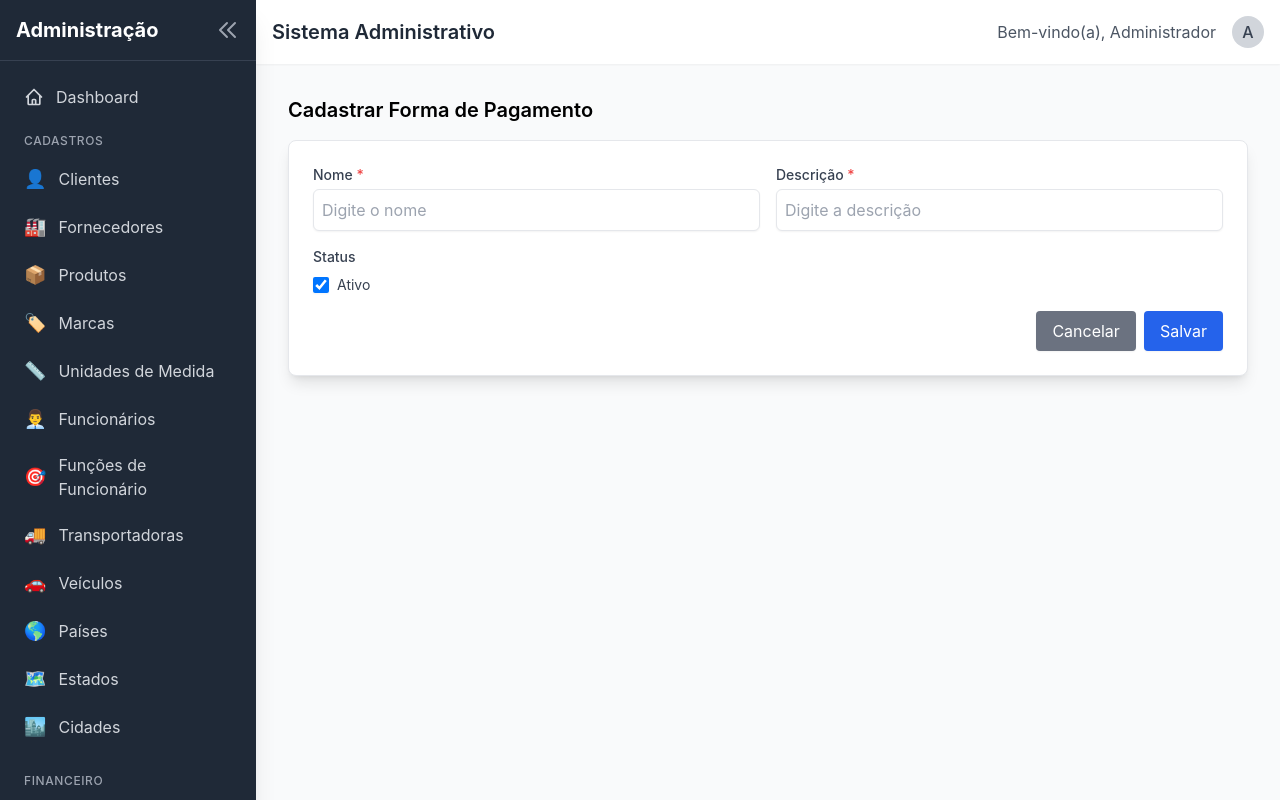
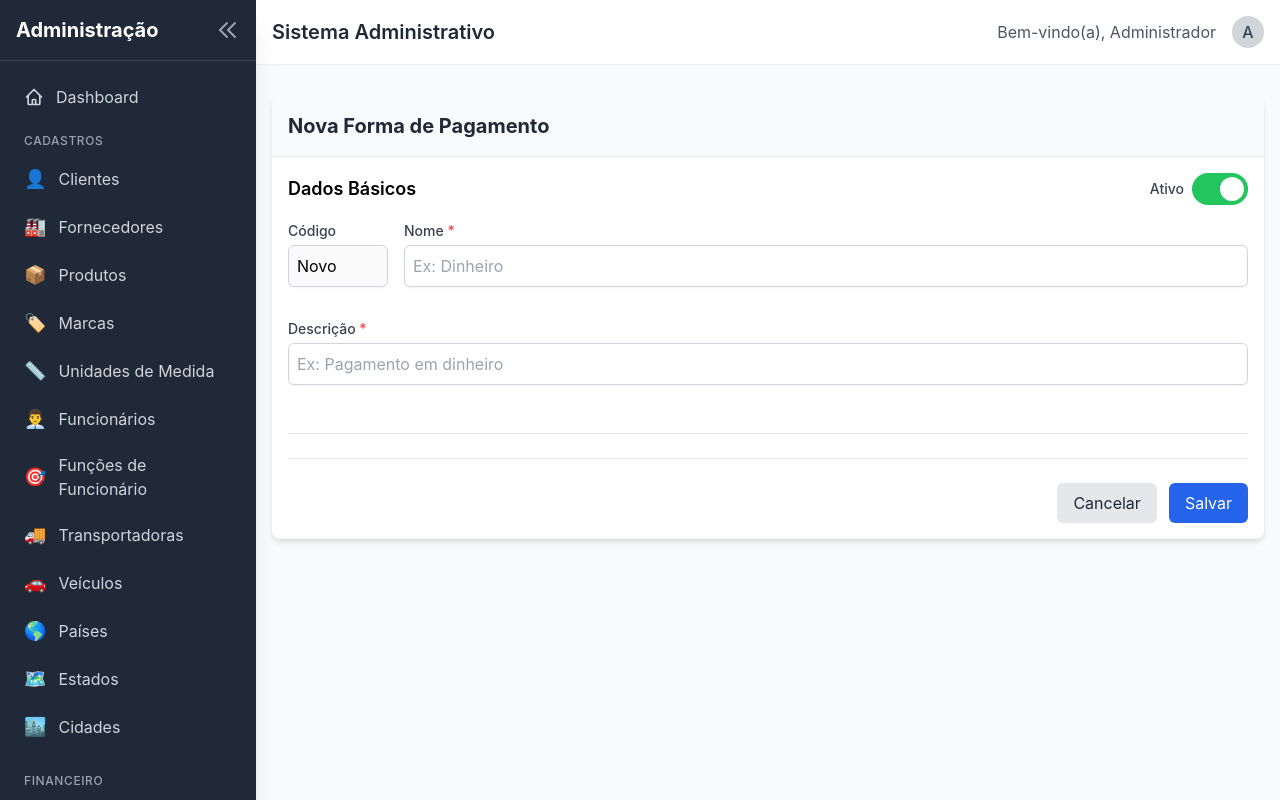
Before and after one commit to Dallacort/Projeto_PraticaPro, a React (Create React App) app in the folder PizzariaGraff/frontend/: page /formas-pagamento/novo in a window 1280 px wide. Shown: the top 800 px of the page. Built offline with nearby package versions, Linux system fonts and the light colour scheme.

Commit message:
Forma de pagamento pronto

```diff
--- /dev/null
+++ b/PizzariaGraff/frontend/src/components/modals/FormaPagamentoViewModal.tsx
@@ -0,0 +1,100 @@
+import React from 'react';
+import { FormaPagamento } from '../../types';
+import ViewModal from './ViewModal';
+
+interface FormaPagamentoViewModalProps {
+  isOpen: boolean;
+  onClose: () => void;
+  formaPagamento: FormaPagamento | null;
+  loading?: boolean;
+}
+
+/**
+ * Modal de visualização específico para Formas de Pagamento
+ * Baseado no layout padrão definido para ClienteViewModal
+ */
+const FormaPagamentoViewModal: React.FC<FormaPagamentoViewModalProps> = ({
+  isOpen,
+  onClose,
+  formaPagamento,
+  loading = false
+}) => {
+  return (
+    <ViewModal
+      isOpen={isOpen}
+      onClose={onClose}
+      title="Visualizar Forma de Pagamento"
+      loading={loading}
+    >
+      {formaPagamento ? (
+        <div className="space-y-6">
+          {/* Dados básicos */}
+          <div className="border-b pb-4">
+            <div className="flex justify-between items-center mb-4">
+              <h3 className="text-lg font-semibold">Dados Básicos</h3>
+              <span className={`px-2 py-1 rounded text-xs ${formaPagamento.ativo ? 'bg-green-100 text-green-800' : 'bg-red-100 text-red-800'}`}>
+                {formaPagamento.ativo ? 'Ativo' : 'Inativo'}
+              </span>
+            </div>
+
+            <div className="grid grid-cols-1 md:grid-cols-2 gap-4">
+              <div>
+                <p className="text-sm font-medium text-gray-500">ID</p>
+                <p className="font-semibold">{formaPagamento.id}</p>
+              </div>
+
+              <div>
+                <p className="text-sm font-medium text-gray-500">Nome</p>
+                <p className="font-semibold">{formaPagamento.nome}</p>
+              </div>
+
+              <div className="col-span-1 md:col-span-2">
+                <p className="text-sm font-medium text-gray-500">Descrição</p>
+                <p className="font-semibold">{formaPagamento.descricao}</p>
+              </div>
+            </div>
+          </div>
+
+          {/* Informações do registro com datas */}
+          <div className="col-span-1 md:col-span-2 mt-4 pt-4 border-t">
+            <h4 className="text-sm font-medium text-gray-700 mb-2">Informações do Registro</h4>
+            <div className="grid grid-cols-1 md:grid-cols-2 gap-x-4 gap-y-2">
+              {formaPagamento.dataCadastro && (
+                <div>
+                  <p className="text-xs text-gray-500">Data de Cadastro</p>
+                  <p className="text-sm font-semibold">
+                    {new Date(formaPagamento.dataCadastro).toLocaleString('pt-BR', {
+                      day: '2-digit',
+                      month: '2-digit',
+                      year: 'numeric',
+                      hour: '2-digit',
+                      minute: '2-digit'
+                    })}
+                  </p>
+                </div>
+              )}
+              {formaPagamento.ultimaModificacao && (
+                <div>
+                  <p className="text-xs text-gray-500">Última Modificação</p>
+                  <p className="text-sm font-semibold">
+                    {new Date(formaPagamento.ultimaModificacao).toLocaleString('pt-BR', {
+                      day: '2-digit',
+                      month: '2-digit',
+                      year: 'numeric',
+                      hour: '2-digit',
+                      minute: '2-digit'
+                    })}
+                  </p>
+                </div>
+              )}
+            </div>
+          </div>
+        </div>
+      ) : (
+        <p className="text-gray-500 text-center">Nenhuma informação disponível.</p>
+      )}
+    </ViewModal>
+  );
+};
+
+export default FormaPagamentoViewModal;
--- a/PizzariaGraff/frontend/src/components/modals/index.ts
+++ b/PizzariaGraff/frontend/src/components/modals/index.ts
@@ -3,5 +3,6 @@ export { default as ViewModal } from './ViewModal';
 
 // Exportação dos modais específicos
 export { default as CondicaoPagamentoViewModal } from './CondicaoPagamentoViewModal';
+export { default as FormaPagamentoViewModal } from './FormaPagamentoViewModal';
 
 // Adicionar aqui futuras exportações de outros modais
--- a/PizzariaGraff/frontend/src/pages/cliente/ClienteForm.tsx
+++ b/PizzariaGraff/frontend/src/pages/cliente/ClienteForm.tsx
@@ -134,10 +134,19 @@ const ClienteForm: React.FC = () => {
     const { name, value, type } = e.target;
     const checked = (e.target as HTMLInputElement).checked;
 
-    setFormData(prev => ({
-      ...prev,
-      [name]: type === 'checkbox' ? checked : (type === 'number' ? Number(value) : value),
-    }));
+    setFormData(prev => {
+      const newData = {
+        ...prev,
+        [name]: type === 'checkbox' ? checked : (type === 'number' ? Number(value) : value),
+      };
+
+      // Se o tipo de pessoa mudou, limpar o campo CPF/CNPJ
+      if (name === 'tipo') {
+        newData.cpfCpnj = '';
+      }
+
+      return newData;
+    });
   };
 
   const validateForm = () => {
@@ -180,13 +189,16 @@ const ClienteForm: React.FC = () => {
         dataNascimento: formData.dataNascimento,
         estadoCivil: formData.estadoCivil,
         sexo: formData.sexo,
-        tipo: formData.tipo,
-        limiteCredito: formData.limiteCredito,
+        tipo: Number(formData.tipo),
+        limiteCredito: Number(formData.limiteCredito),
         observacao: formData.observacao,
-        ativo: formData.ativo,
+        ativo: Boolean(formData.ativo),
         cidade: cidadeSelecionada,
         condicaoPagamentoId: formData.condicaoPagamentoId,
       };
+
+      console.log('Payload enviado:', clienteDataPayload);
+      console.log('Status ativo:', formData.ativo, 'Tipo:', typeof formData.ativo);
 
       if (isNew) {
         await createCliente(clienteDataPayload);
--- a/PizzariaGraff/frontend/src/pages/forma-pagamento/FormaPagamentoForm.tsx
+++ b/PizzariaGraff/frontend/src/pages/forma-pagamento/FormaPagamentoForm.tsx
@@ -3,6 +3,9 @@ import { useNavigate, useParams, useLocation } from 'react-router-dom';
 import FormField from '../../components/FormField';
 import FormaPagamentoService, { FormaPagamentoInput } from '../../services/FormaPagamentoService';
 import { FormaPagamento } from '../../types';
+import { FaSpinner } from 'react-icons/fa';
+import { toast } from 'react-toastify';
+import { formatDate } from '../../utils/formatters';
 
 const FormaPagamentoForm: React.FC = () => {
   const { id } = useParams<{ id: string }>();
@@ -82,34 +85,23 @@ const FormaPagamentoForm: React.FC = () => {
 
   const handleChange = (e: React.ChangeEvent<HTMLInputElement | HTMLSelectElement | HTMLTextAreaElement>) => {
     const { name, value, type } = e.target;
+    const checked = (e.target as HTMLInputElement).checked;
 
-    // Para campos do tipo checkbox, use o checked em vez do value
-    if (type === 'checkbox') {
-      const checkbox = e.target as HTMLInputElement;
-      setFormData((prev) => ({
+    setFormData(prev => ({
       ...prev,
-        [name]: checkbox.checked,
+      [name]: type === 'checkbox' ? checked : value,
     }));
-    } else {
-      setFormData((prev) => ({
-        ...prev,
-        [name]: value,
-      }));
-    }
   };
 
   const validateForm = () => {
     const errors: string[] = [];
-
-    if (!formData.nome) errors.push("Nome é obrigatório");
-    if (!formData.descricao) errors.push("Descrição é obrigatória");
-
+    if (!formData.nome?.trim()) errors.push("Nome é obrigatório");
+    if (!formData.descricao?.trim()) errors.push("Descrição é obrigatória");
     return errors;
   };
 
   const handleSubmit = async (e: React.FormEvent) => {
     e.preventDefault();
-
     const validationErrors = validateForm();
     if (validationErrors.length > 0) {
       setError(validationErrors.join(". "));
@@ -120,7 +112,6 @@ const FormaPagamentoForm: React.FC = () => {
       setSaving(true);
       setError(null);
 
-      // Garantir que os dados estejam no formato correto
       const dataToSend: FormaPagamentoInput = {
         nome: formData.nome,
         descricao: formData.descricao,
@@ -132,41 +123,14 @@ const FormaPagamentoForm: React.FC = () => {
 
       if (isNew) {
         console.log('Criando nova forma de pagamento...');
-        try {
-          const result = await FormaPagamentoService.create(dataToSend);
-          console.log('Forma de pagamento criada com sucesso:', result);
-          alert('Forma de pagamento cadastrada com sucesso!');
-          navigate('/formas-pagamento');
-        } catch (createError: any) {
-          console.error('Erro específico ao criar forma de pagamento:', createError);
-          // Se estiver em modo de desenvolvimento, continuar mesmo com erro
-          if (process.env.REACT_APP_USE_MOCK_DATA === 'true') {
-            console.warn('Continuando em modo de desenvolvimento mesmo com erro');
-            alert('Forma de pagamento cadastrada com sucesso! (Modo de desenvolvimento)');
-            navigate('/formas-pagamento');
-          } else {
-            throw createError;
-          }
-        }
+        await FormaPagamentoService.create(dataToSend);
+        toast.success('Forma de pagamento cadastrada com sucesso!');
       } else if (id) {
         console.log('Atualizando forma de pagamento com ID:', id);
-        try {
-          const result = await FormaPagamentoService.update(Number(id), dataToSend);
-          console.log('Forma de pagamento atualizada com sucesso:', result);
-          alert('Forma de pagamento atualizada com sucesso!');
+        await FormaPagamentoService.update(Number(id), dataToSend);
+        toast.success('Forma de pagamento atualizada com sucesso!');
+      }
       navigate('/formas-pagamento');
-        } catch (updateError: any) {
-          console.error('Erro específico ao atualizar forma de pagamento:', updateError);
-          // Se estiver em modo de desenvolvimento, continuar mesmo com erro
-          if (process.env.REACT_APP_USE_MOCK_DATA === 'true') {
-            console.warn('Continuando em modo de desenvolvimento mesmo com erro');
-            alert('Forma de pagamento atualizada com sucesso! (Modo de desenvolvimento)');
-            navigate('/formas-pagamento');
-          } else {
-            throw updateError;
-          }
-        }
-      }
     } catch (err: any) {
       console.error('Erro ao salvar forma de pagamento:', err);
       // Extrair mensagem de erro da API se disponível
@@ -177,126 +141,131 @@ const FormaPagamentoForm: React.FC = () => {
     }
   };
 
-  const formatDate = (dateString?: string) => {
-    if (!dateString) return '-';
-    try {
-      const date = new Date(dateString);
-      return date.toLocaleDateString('pt-BR', {
-        day: '2-digit',
-        month: '2-digit',
-        year: 'numeric',
-        hour: '2-digit',
-        minute: '2-digit'
-      });
-    } catch (error) {
-      console.error('Erro ao formatar data:', error);
-      return '-';
-    }
-  };
-
   if (loading) {
     return (
-      <div className="flex justify-center items-center h-64">
-        <div className="animate-spin rounded-full h-12 w-12 border-b-2 border-blue-600"></div>
-        <span className="ml-3">Carregando dados da forma de pagamento...</span>
+      <div className="flex justify-center items-center h-full">
+        <div className="text-primary">
+          <FaSpinner className="animate-spin text-blue-500" size={24} />
+        </div>
       </div>
     );
   }
 
   return (
-    <div className="p-4">
-      <div className="mb-4">
-        <h1 className="text-xl font-semibold">
-          {isNew ? 'Cadastrar Forma de Pagamento' : 'Editar Forma de Pagamento'}
+    <div className="flex flex-col bg-white shadow-md rounded-lg overflow-hidden max-w-7xl w-full mx-auto my-4">
+      <div className="flex justify-between items-center bg-gray-50 p-4 border-b">
+        <h1 className="text-xl font-bold text-gray-800">
+          {isNew ? 'Nova Forma de Pagamento' : 'Editar Forma de Pagamento'}
         </h1>
       </div>
 
+      <form onSubmit={handleSubmit} className="p-4 space-y-6">
         {error && (
-        <div className="bg-red-100 border border-red-400 text-red-700 px-4 py-3 rounded mb-4" role="alert">
-          <span className="block sm:inline">{error}</span>
+          <div className="bg-red-100 border border-red-400 text-red-700 px-4 py-3 rounded mb-4">
+            {error}
           </div>
         )}
 
-      <form onSubmit={handleSubmit} className="space-y-4 bg-white rounded-lg p-6 shadow-lg border border-gray-200">
-        <div className="grid grid-cols-1 md:grid-cols-2 gap-4">
-          <div>
-            <label className="block text-sm font-medium text-gray-700 mb-1">
-              Nome <span className="text-red-500">*</span>
+        <div className="grid grid-cols-1 md:grid-cols-1 gap-6">
+          <div className="border-b pb-4">
+            <div className="flex justify-between items-center mb-4">
+              <h2 className="text-lg font-semibold">Dados Básicos</h2>
+              <div className="flex items-center">
+                <label className="flex items-center cursor-pointer">
+                  <span className="mr-2 text-sm font-medium text-gray-700">Ativo</span>
+                  <div className="relative">
+                    <input
+                      type="checkbox"
+                      name="ativo"
+                      checked={formData.ativo}
+                      onChange={handleChange}
+                      className="sr-only"
+                    />
+                    <div className={`block w-14 h-8 rounded-full ${formData.ativo ? 'bg-green-500' : 'bg-gray-400'}`}></div>
+                    <div className={`absolute left-1 top-1 bg-white w-6 h-6 rounded-full transition-transform transform ${formData.ativo ? 'translate-x-6' : ''}`}></div>
+                  </div>
                 </label>
-            <input
-              type="text"
+              </div>
+            </div>
+
+            {/* Primeira linha: Código, Nome */}
+            <div className="grid gap-4 mb-4" style={{ gridTemplateColumns: '100px 2fr' }}>
+              <FormField
+                label="Código"
+                name="id"
+                value={id && !isNew ? id : 'Novo'}
+                onChange={() => {}}
+                disabled={true}
+              />
+
+              <FormField
+                label="Nome"
                 name="nome"
                 value={formData.nome}
                 onChange={handleChange}
-              className="w-full p-2 border rounded-md focus:ring-blue-500 focus:border-blue-500 shadow-sm"
-              placeholder="Digite o nome"
                 required
+                maxLength={50}
+                placeholder="Ex: Dinheiro"
               />
-            {error && !formData.nome && (
-              <p className="text-red-500 text-xs mt-1">Campo obrigatório</p>
-            )}
             </div>
 
-          <div>
-            <label className="block text-sm font-medium text-gray-700 mb-1">
-              Descrição <span className="text-red-500">*</span>
-            </label>
-            <input
-              type="text"
+            {/* Segunda linha: Descrição */}
+            <div className="grid gap-4 mb-4" style={{ gridTemplateColumns: '1fr' }}>
+              <FormField
+                label="Descrição"
                 name="descricao"
                 value={formData.descricao}
                 onChange={handleChange}
-              className="w-full p-2 border rounded-md focus:ring-blue-500 focus:border-blue-500 shadow-sm"
-              placeholder="Digite a descrição"
                 required
+                maxLength={100}
+                placeholder="Ex: Pagamento em dinheiro"
               />
-            {error && !formData.descricao && (
-              <p className="text-red-500 text-xs mt-1">Campo obrigatório</p>
-            )}
-          </div>
-
-          <div>
-            <label className="block text-sm font-medium text-gray-700 mb-1">
-              Status
-            </label>
-            <div className="flex items-center mt-2">
-              <input
-                type="checkbox"
-                id="ativo"
-                name="ativo"
-                checked={formData.ativo}
-                onChange={handleChange}
-                className="h-4 w-4 text-blue-600 focus:ring-blue-500 border-gray-300 rounded shadow-sm"
-              />
-              <label htmlFor="ativo" className="ml-2 text-sm text-gray-700">
-                Ativo
-              </label>
             </div>
           </div>
         </div>
 
-        {!isNew && (
-          <div className="mt-4 text-sm text-gray-500">
-            <p>Criado em: {formatDate(dataCadastro) || 'N/A'}</p>
-            <p>Última modificação: {formatDate(ultimaModificacao) || 'N/A'}</p>
+        <div className="flex justify-between items-end pt-6 border-t mt-6">
+          {/* Informações do Registro */}
+          {(dataCadastro || ultimaModificacao) && (
+            <div className="text-sm text-gray-600">
+              <h3 className="font-semibold text-gray-700 mb-1">Informações do Registro:</h3>
+              {dataCadastro && (
+                <p>
+                  Cadastrado em: {formatDate(dataCadastro)}
+                </p>
+              )}
+              {ultimaModificacao && (
+                <p>
+                  Última modificação: {formatDate(ultimaModificacao)}
+                </p>
+              )}
             </div>
           )}
 
-        <div className="flex justify-end gap-2 mt-6">
+          {/* Botões de Ação */}
+          <div className="flex gap-3 ml-auto">
             <button
               type="button"
               onClick={() => navigate('/formas-pagamento')}
-            className="px-4 py-2 bg-gray-500 text-white rounded hover:bg-gray-600 shadow-sm"
+              className="px-4 py-2 bg-gray-200 text-gray-800 rounded-md hover:bg-gray-300 focus:outline-none"
             >
               Cancelar
             </button>
             <button
               type="submit"
               disabled={saving}
-            className="px-4 py-2 bg-blue-600 text-white rounded hover:bg-blue-700 disabled:opacity-50 shadow-sm"
+              className={`px-4 py-2 bg-blue-600 text-white rounded-md hover:bg-blue-700 focus:outline-none disabled:opacity-50`}
             >
-            {saving ? 'Salvando...' : 'Salvar'}
+              {saving ? (
+                <span className="inline-flex items-center">
+                  <FaSpinner className="animate-spin mr-2" />
+                  Salvando...
+                </span>
+              ) : (
+                'Salvar'
+              )}
             </button>
+          </div>
         </div>
       </form>
     </div>
```
Also changed, not shown: PizzariaGraff/frontend/src/pages/forma-pagamento/FormaPagamentoList.tsx (+38 -2 lines). Lines whose indentation alone changed are shown as unchanged.
